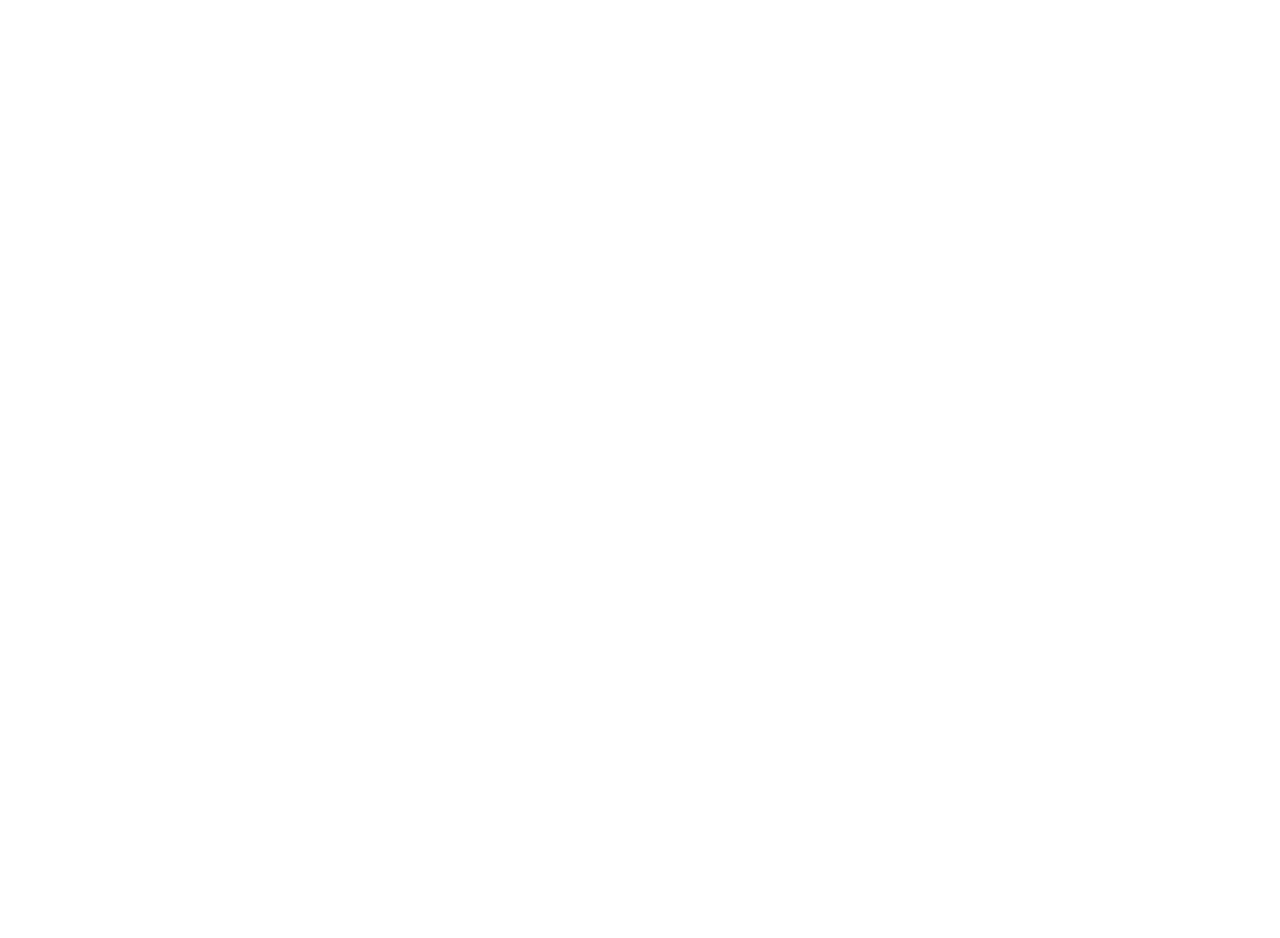
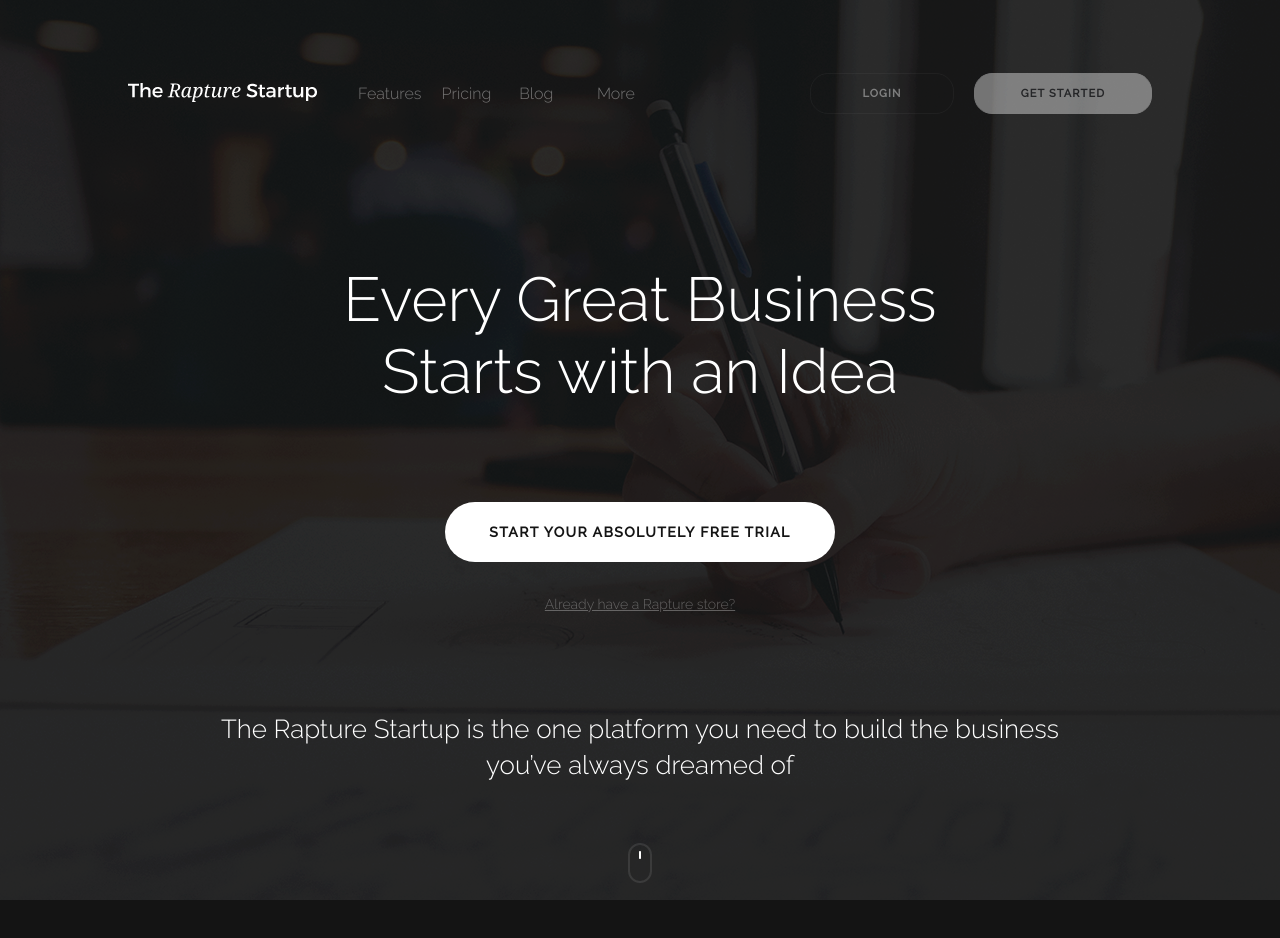
Before and after one commit to Quken/AntyAnn, a plain HTML site: page index.html in a window 1280 px wide. Before the commit the page ends 800 px from the top, so only its background shows below. Drawn offline with Linux system fonts and the light colour scheme.

Commit message:
Add header v.1

```diff
--- a/css/main.css
+++ b/css/main.css
@@ -0,0 +1,119 @@
+* {
+  font-family: 'Raleway', sans-serif;
+}
+
+html {
+  box-sizing: border-box;
+}
+
+body {
+  width: 80%;
+  margin: 73px auto;
+  background-image: url("../img/header-bg.png");
+  background-repeat: no-repeat;
+  background-color: #141414;
+}
+
+.header-menu ul {
+  display: grid;
+  grid-template-columns: repeat(5, 1fr) 2fr 1fr 1fr;
+  grid-column-gap: 20px;
+  align-items: center;
+}
+
+.header-menu ul img {
+  padding-right: 21px;
+}
+
+.header-menu ul li a {
+  font-size: 16px;
+  font-weight: 200;
+  color: #fff;
+  opacity: 0.4;
+  text-decoration: none;
+}
+
+.login a p {
+  font-size: 11px;
+  font-family: 'Raleway', sans-serif;
+  font-weight: bold;
+  letter-spacing: 1.1px;
+  text-transform: uppercase;
+  border: 1px solid rgba(255, 255, 255, 0.1);
+  border-radius: 18px;
+  width: 90px;
+  padding: 14px 26px;
+  text-align: center;
+}
+
+.get-started a p {
+  color: #222328;
+  font-size: 11px;
+  font-family: 'Raleway', sans-serif;
+  font-weight: bold;
+  letter-spacing: 1.1px;
+  text-transform: uppercase;
+  background-color: #fff;
+  border: 1px solid #fff;
+  border-radius: 18px;
+  padding: 14px 23px;
+  width: 130px;
+  text-align: center;
+}
+
+header h1 {
+  margin: 150px auto 94px;
+  font-size: 62px;
+  font-weight: 300;
+  color: #fff;
+  line-height: 72px;
+  text-align: center;
+}
+
+header p a {
+  display: block;
+  margin: 30px auto 95px;
+  font-size: 14px;
+  font-weight: 300;
+  color: #fff;
+  line-height: 24px;
+  opacity: 0.3;
+  text-align: center;
+}
+
+header h2 {
+  font-size: 26px;
+  font-weight: 300;
+  color: #fff;
+  line-height: 36px;
+  text-align: center;
+}
+
+.header-button {
+  display: block;
+  margin: 0 auto;
+  outline: none;
+  width: 390px;
+  height: 60px;
+  border: none;
+  border-radius: 30px;
+  background-color: #fff;
+}
+
+.header-button p {
+  font-size: 14px;
+  font-weight: bold;
+  font-family: 'Raleway', sans-serif;
+  letter-spacing: 1.4px;
+  color: #141414;
+  text-transform: uppercase;
+}
+
+.header-button:hover {
+  cursor: pointer;
+}
+
+#mouse-icon {
+  display: block;
+  margin: 60px auto 0;
+}
--- /dev/null
+++ b/css/reset.css
@@ -0,0 +1,102 @@
+/*
+html5doctor.com Reset Stylesheet
+v1.6.1
+Last Updated: 2010-09-17
+Author: Richard Clark - http://richclarkdesign.com
+Twitter: @rich_clark
+*/
+
+html, body, div, span, object, iframe,
+h1, h2, h3, h4, h5, h6, p, blockquote, pre,
+abbr, address, cite, code,
+del, dfn, em, img, ins, kbd, q, samp,
+small, strong, sub, sup, var,
+b, i,
+dl, dt, dd, ol, ul, li,
+fieldset, form, label, legend,
+table, caption, tbody, tfoot, thead, tr, th, td,
+article, aside, canvas, details, figcaption, figure,
+footer, header, hgroup, menu, nav, section, summary,
+time, mark, audio, video {
+    margin:0;
+    padding:0;
+    border:0;
+    outline:0;
+    font-size:100%;
+    vertical-align:baseline;
+    background:transparent;
+}
+
+body {
+    line-height:1;
+}
+
+article,aside,details,figcaption,figure,
+footer,header,hgroup,menu,nav,section {
+    display:block;
+}
+
+nav ul {
+    list-style:none;
+}
+
+blockquote, q {
+    quotes:none;
+}
+
+blockquote:before, blockquote:after,
+q:before, q:after {
+    content:'';
+    content:none;
+}
+
+a {
+    margin:0;
+    padding:0;
+    font-size:100%;
+    vertical-align:baseline;
+    background:transparent;
+}
+
+/* change colours to suit your needs */
+ins {
+    background-color:#ff9;
+    color:#000;
+    text-decoration:none;
+}
+
+/* change colours to suit your needs */
+mark {
+    background-color:#ff9;
+    color:#000;
+    font-style:italic;
+    font-weight:bold;
+}
+
+del {
+    text-decoration: line-through;
+}
+
+abbr[title], dfn[title] {
+    border-bottom:1px dotted;
+    cursor:help;
+}
+
+table {
+    border-collapse:collapse;
+    border-spacing:0;
+}
+
+/* change border colour to suit your needs */
+hr {
+    display:block;
+    height:1px;
+    border:0;
+    border-top:1px solid #cccccc;
+    margin:1em 0;
+    padding:0;
+}
+
+input, select {
+    vertical-align:middle;
+}
--- a/index.html
+++ b/index.html
@@ -5,8 +5,34 @@
   <meta name="viewport" content="width=device-width, initial-scale=1.0">
   <meta http-equiv="X-UA-Compatible" content="ie=edge">
   <title>The Rapture Startup</title>
+  <link rel="stylesheet" href="css/reset.css">
+  <link rel="stylesheet" href="css/main.css">
+  <link href="https://fonts.googleapis.com/css?family=Raleway:300,500" rel="stylesheet">
 </head>
 <body>
+    <header>
+      <div class="container">
+        <nav class="header-menu">
+          <ul>
+            <a href="index.html"><img src="img/the-rapture-startup.png" alt="logo" class="logo"></a>
+            <li><a href="#">Features</a></li>
+            <li><a href="#">Pricing</a></li>
+            <li><a href="#">Blog</a></li>
+            <li><a href="#">More</a></li>
+            <li></li>
+            <li class="login"><a href="#"><p>Login</p></a></li>
+            <li class="get-started"><a href="#"><p>Get Started</p></a></li>
+          </ul>
+        </nav>
 
+        <section class="header-main-text">
+          <h1>Every Great Business <br> Starts with an Idea</h1>
+          <button type="button" class="header-button"><p>Start Your Absolutely Free trial</p></button>
+          <p><a href="#">Already have a Rapture store?</a></p>
+          <h2>The Rapture Startup is the one platform you need to build the business <br> you’ve always dreamed of</h2>
+          <img src="img/header-mouse-icon.png" alt="mouse icon" id="mouse-icon">
+        </section>
+      </div>
+    </header>
 </body>
 </html>
```
Also changed, not shown: img/header-bg.png (added), img/header-mouse-icon.png (added), img/the-rapture-startup.png (added).
